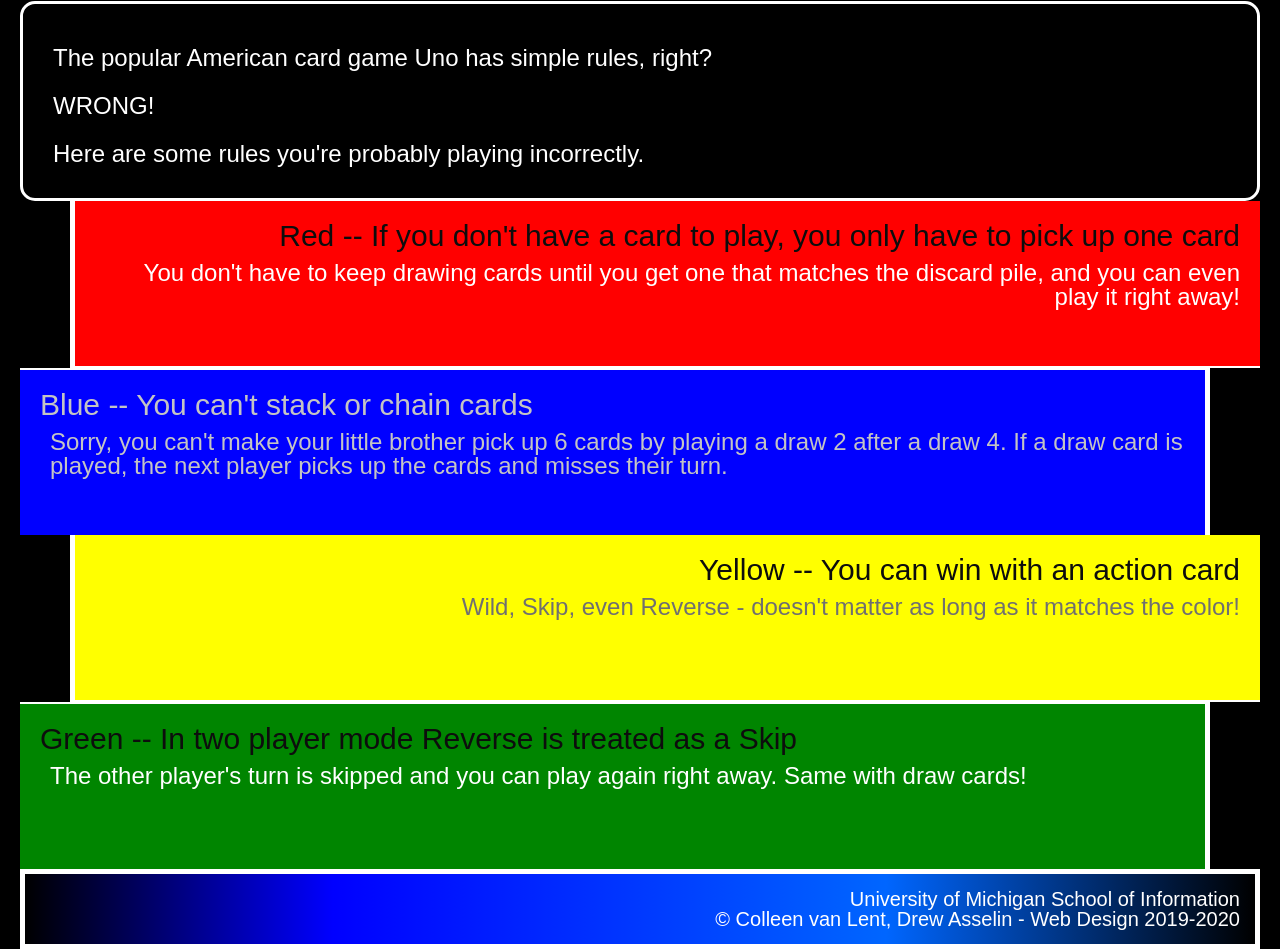
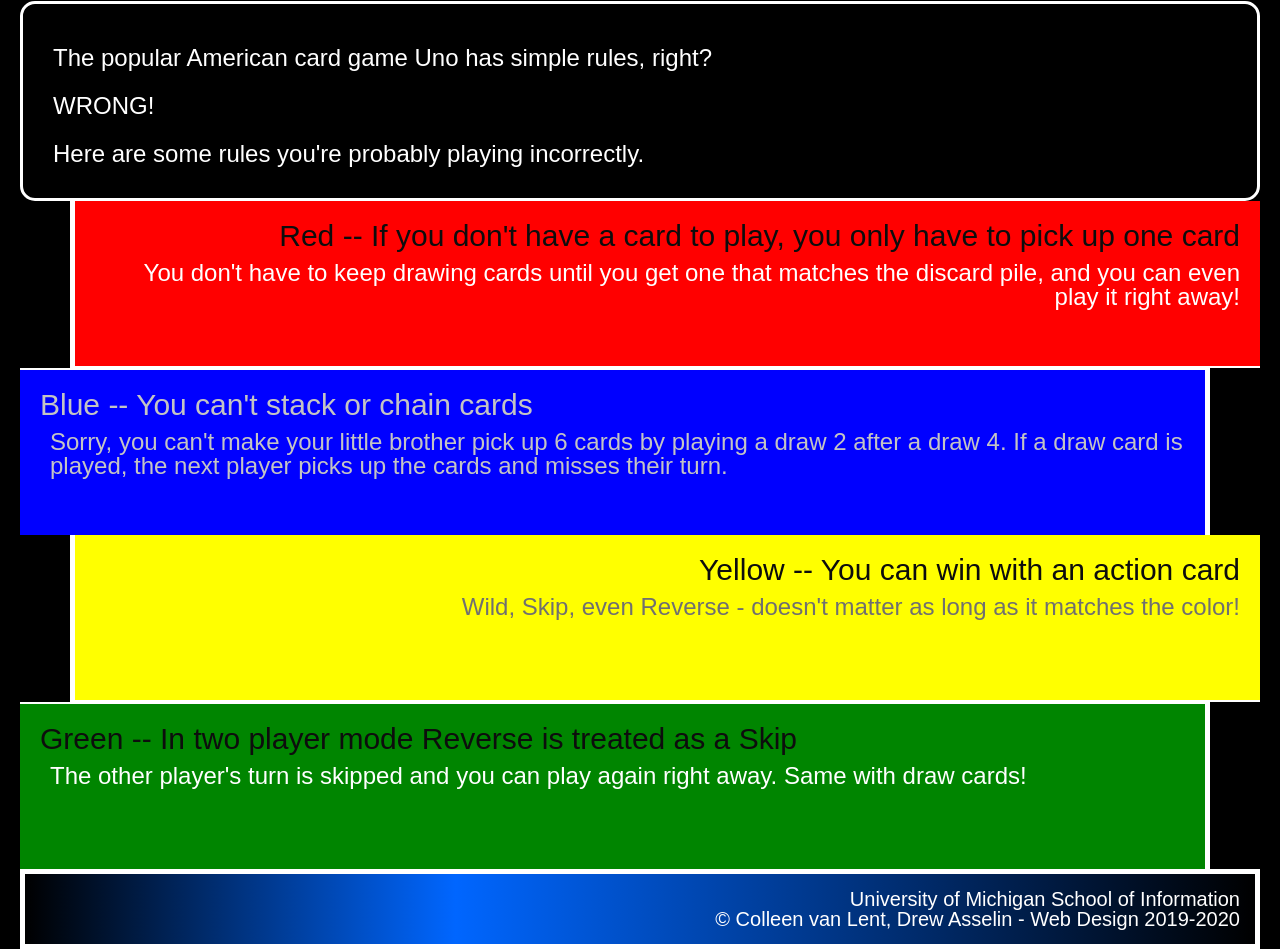
Before and after one commit to wdbryan/hw3-2023, a plain HTML site: page index.html in a window 1280 px wide. Shown: the part 327-1276 px from the top of the page. Drawn offline with Linux system fonts and the light colour scheme.

Commit message:
Add files via upload

```diff
--- a/css/style.css
+++ b/css/style.css
@@ -93,14 +93,13 @@ div{
 footer{
     background: rgb(0,0,0);
     background: linear-gradient(90deg, rgba(0,0,0,1) 0%, rgba(0,102,255,1) 35%, rgba(0,0,0,1) 100%);
+    border: 5px solid white;
 }
 footer p{
     font-size: 20px;
     text-align: right;
-    border: 5px solid white;
     padding-top: 15px;
     padding-right: 15px;
     padding-bottom: 15px;
-    background: rgb(0,0,0);
-    background: linear-gradient(90deg, rgba(0,0,0,1) 0%, rgba(0,0,255,1) 25%, rgba(0,102,255,1) 70%, rgba(0,0,0,1) 100%);
+    padding-left: 0px;
 }
```
